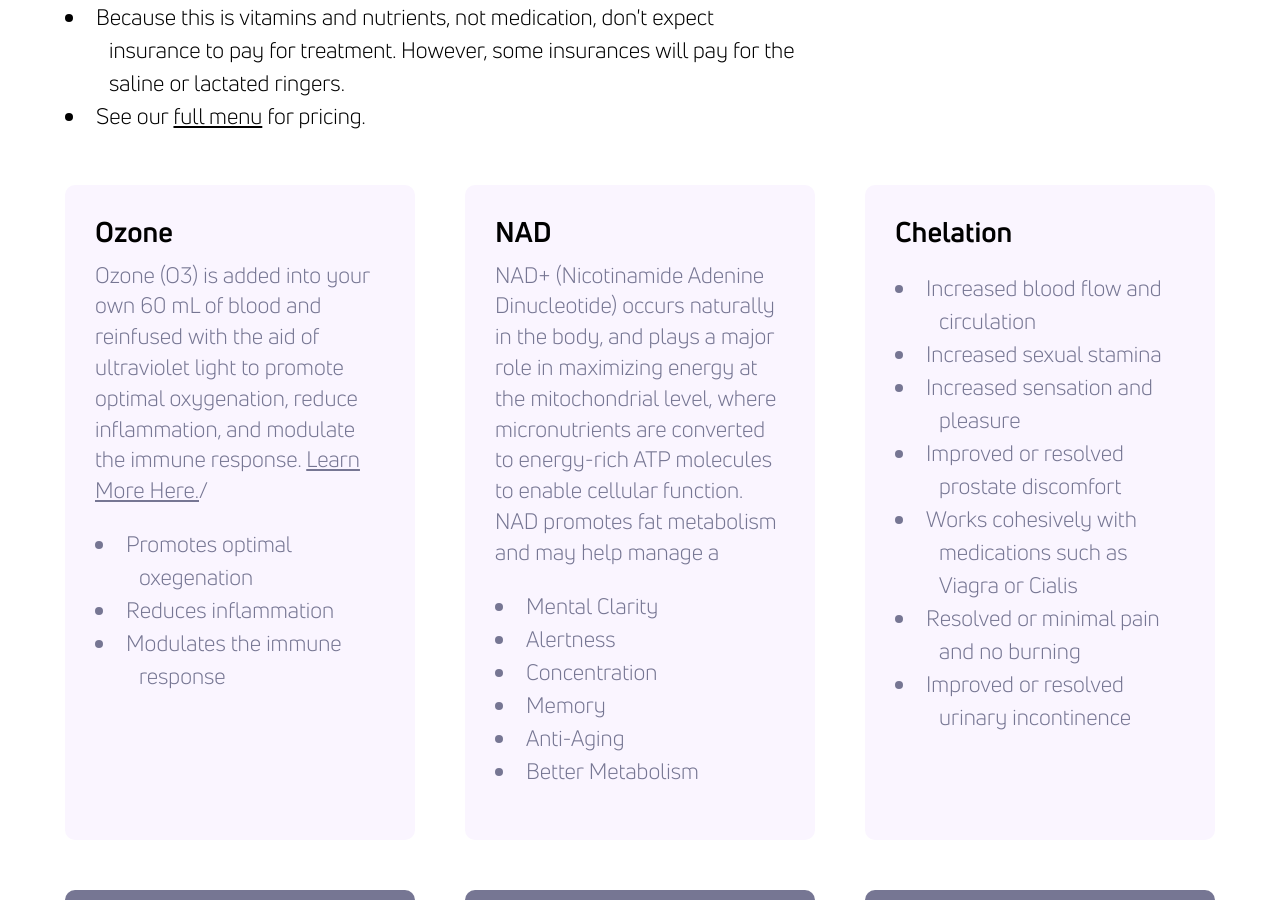
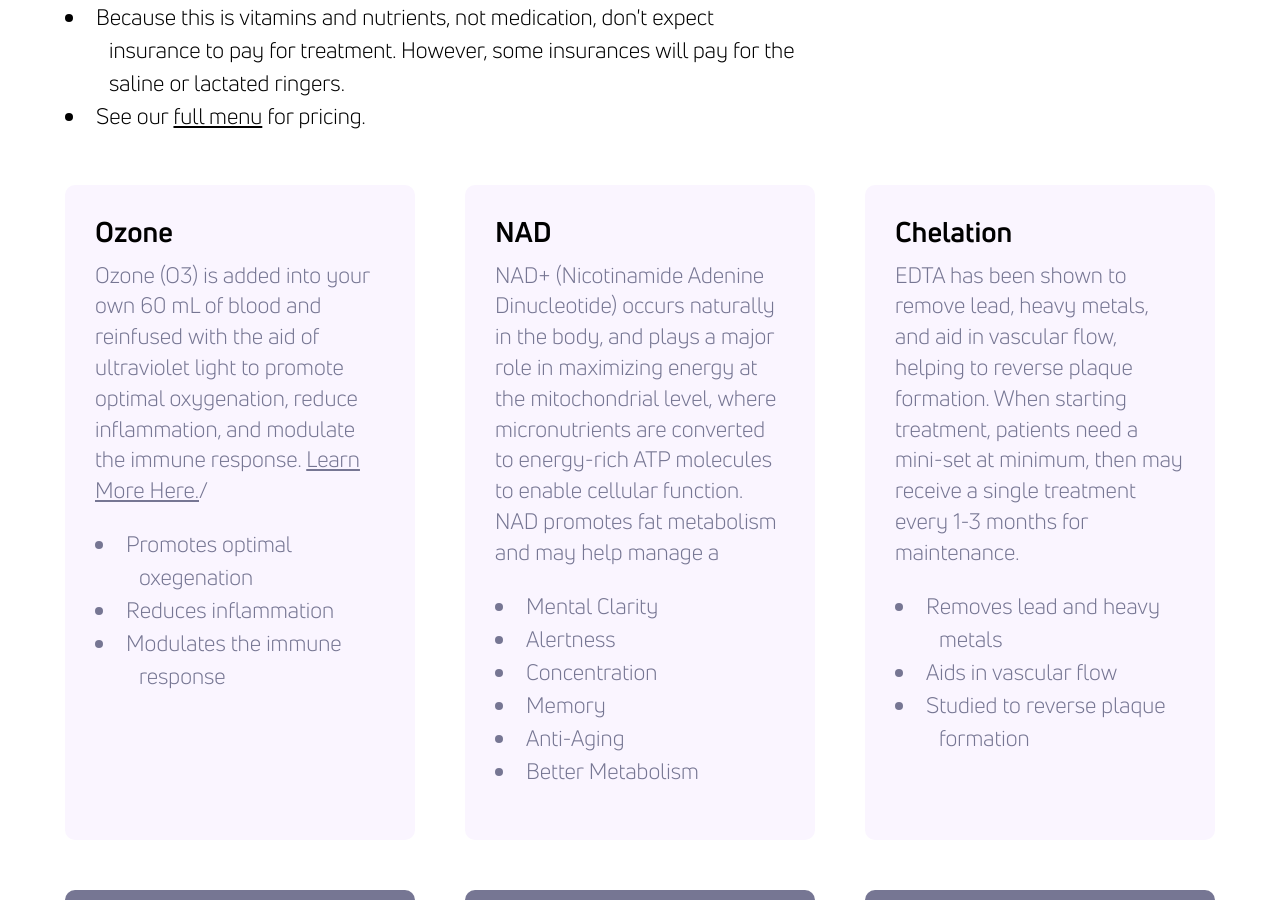
Before and after one commit to theneverwoods/gerstenberg.clinic, a Jekyll site: the page built from services/iv.html, in a window 1280 px wide and 900 px high, scrolled down 2126 px. Built offline with Jekyll 4.4.1, drawn with Linux system fonts in a browser that asks for light colours.

Commit message:
Update iv.html

```diff
--- a/services/iv.html
+++ b/services/iv.html
@@ -79,14 +79,11 @@ keywords: "IV Solutions, IV infusion, ozone UBI, chelation, NAD, Gerstenberg, Ge
 	</div>
      <div class="third card light">
 		<h3>Chelation</h3>
+         <p>EDTA has been shown to remove lead, heavy metals, and aid in vascular flow, helping to reverse plaque formation. When starting treatment, patients need a mini-set at minimum, then may receive a single treatment every 1-3 months for maintenance.</p>
 		<ul>
-            <li>Increased blood flow and circulation</li>
-            <li>Increased sexual stamina</li>
-            <li>Increased sensation and pleasure</li>
-            <li>Improved or resolved prostate discomfort</li>
-            <li>Works cohesively with medications such as Viagra or Cialis</li>
-            <li>Resolved or minimal pain and no burning</li>
-            <li>Improved or resolved urinary incontinence</li>
+            <li>Removes lead and heavy metals</li>
+            <li>Aids in vascular flow</li>
+            <li>Studied to reverse plaque formation</li>
         </ul>
 	</div>
 </div>
```
